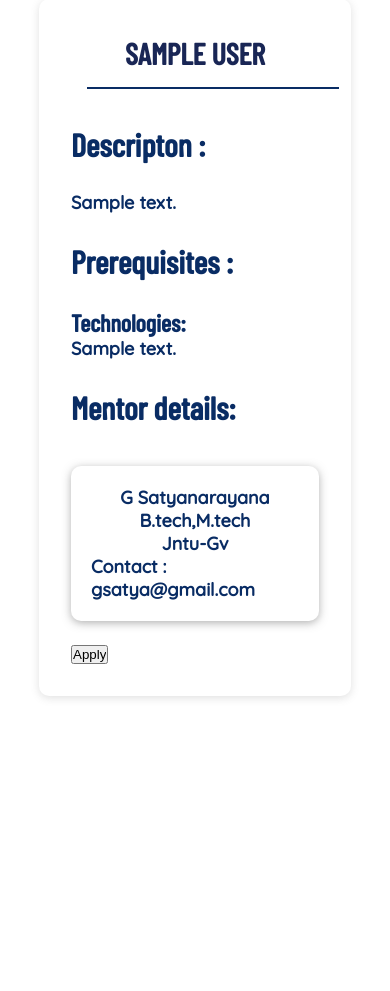
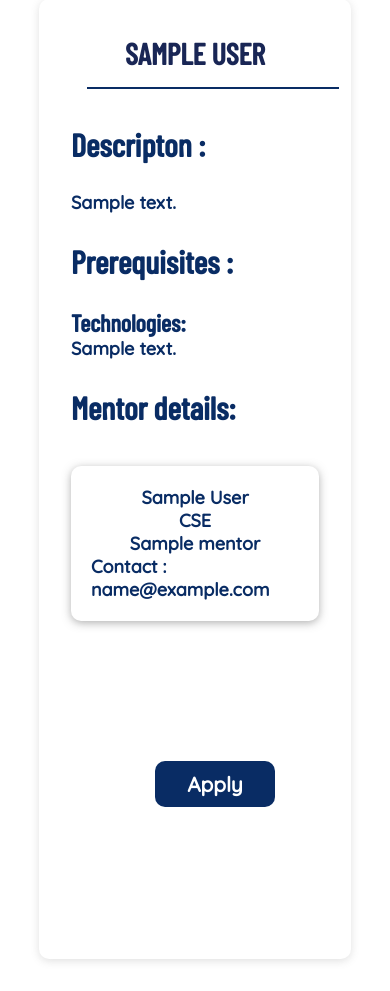
Before and after one commit to YashaswiniJakkam/DigitalHub, a Django app: a page that uses templates/home/navbar.html in a window 390 px wide. Shown: the part 117-1108 px from the top of the page. Before the commit the page ends 816 px from the top, so only its background shows below. Run offline with Django 5.2, Linux system fonts and the light colour scheme; tables that the repository leaves empty hold one stand-in row (values such as "Sample post"); some web fonts are replaced.

Commit message:
added contact and handled problemstatements

```diff
--- a/adminControl/models.py
+++ b/adminControl/models.py
@@ -17,6 +17,7 @@ class ProblemStatements(models.Model):
     students_working_on = models.ManyToManyField(Student, blank=True,related_name='problems')
     mentors_assigned = models.ManyToManyField(Mentor, blank=True, related_name='assigned_problem_statements')
     mentors_applied = models.ManyToManyField('MentorApplication', blank=True, related_name='applied_problem_statements')
+    livelink = models.CharField(verbose_name='live link', blank=True, max_length=100)
 
     def save(self, *args, **kwargs):
         if not self.slug:
--- a/home/static/problemstatements/probst.css
+++ b/home/static/problemstatements/probst.css
@@ -140,4 +140,91 @@ h3 {
         border-right: none;
         text-align: left;
     }
+
+
+.rhs .buttons{
+        padding: 100px;
+        display: flex;
+        flex-direction: column;
+        flex-wrap: wrap;
+        align-items: center;
+
+    }
+
+    .sec-butt button{
+        font-family: "Quicksand";
+        font-size: 2vh;
+        border: none;
+        outline: none;
+        padding: 10px 12px;
+        margin: 20px;
+        border-radius: 10px;
+        background-color: #fff;
+        color: black;
+        border: 4px solid #092c64;
+        cursor: pointer;
+        font-weight: 1100;
+        width: 100%;
+    }
+    .primary-butt input{
+        font-family: "Quicksand";
+        font-size: 3vh;
+        border: none;
+        outline: none;
+        padding: 10px 12px;
+        margin: 20px;
+        border-radius: 10px;
+        background-color: #092c64;
+        color: #fff;
+        font-weight: 300;
+        width: 100%;
+    }
 }
+
+.rhs .buttons{
+    padding: 100px 0;
+    display: flex;
+    justify-content: space-around;
+    align-items: center;
+    font-family: "Quicksand";
+
+}
+
+ .primary-butt input{
+    font-size: 1.3rem;
+    border: none;
+    outline: none;
+    padding: 10px 12px;
+    border-radius: 10px;
+    background-color: #092c64;
+    color: #fff;
+    cursor: pointer;
+    font-family: "Quicksand";
+    font-weight: 900;
+
+}
+.sec-butt button{
+    font-size: 1.2rem;
+    border: none;
+    outline: none;
+    padding: 10px 12px;
+    border-radius: 10px;
+    background-color: #fff;
+    color: black;
+    border: 4px solid #092c64;
+    cursor: pointer;
+    font-weight: 900;
+    font-family: "Quicksand";
+}
+
+.primary-butt button:hover{
+    background-color: #fff;
+    color: #092c64;
+    border: 3px solid #092c64;
+}
+
+
+
+.sec-butt .fa-solid{
+    color: #092c64;
+}
--- a/home/views.py
+++ b/home/views.py
@@ -18,7 +18,8 @@ def problem_statement_detail(request, slug):
 	if request.user.is_authenticated:
 		userrole = request.user.userprofile.role
 	else: userrole = ""
-	context = {'statement':problem_statement,'userrole':userrole}
+	mentors = problem_statement.mentors_assigned.all()
+	context = {'statement':problem_statement,'userrole':userrole,'mentors':mentors}
 	return render(request, 'problemstatements/probst.html', context)
 
 def courses(request):
@@ -34,6 +35,8 @@ def dashboard(request):
 	elif request.user.userprofile.role == "mentor":
 		userdata = Mentor.objects.get(email=user.username)
 		return render(request, "./dashboard/mentor_profile.html",{"data":userdata})
+	else:
+		return render(request, "./dashboard/mentor_profile.html")
 
 @login_required
 def studentProblemStatementRegister(request):
--- a/templates/home/homepage.html
+++ b/templates/home/homepage.html
@@ -156,7 +156,7 @@
         </div>
     </section>
 
-    <footer>
+    <footer id="contact">
         <div class="row">
             <div class="col">
                 <img src="{% static './homepage/./Images/clg-logo.png'%}" alt="logo" class="logo">
--- a/templates/home/navbar.html
+++ b/templates/home/navbar.html
@@ -10,7 +10,7 @@
 		<a href="/problemstatements">Problem Statements</a>
 		<a href="/courses/">Courses</a>
 		<a href="#consultancy">Consultancy</a>
-		<a href="/#gallery">Gallery</a>
+		<a href="/#gallery" >Gallery</a>
 		<a href="/#contact">Contact</a>
 		{% if user.is_authenticated %}
 		<a href="/dashboard">Dashboard</a>
--- a/templates/problemstatements/probst.html
+++ b/templates/problemstatements/probst.html
@@ -49,7 +49,9 @@
             <!-- right -->
             <div class="rhs">
                 <!-- mentor -->
+                {%if mentors%}
                 <h3>Mentor details:</h3>
+                {% for mentor in mentors %}
                 <div class="mentorcard">
                     <div class="card_content">
                         <div class="card_img">
@@ -58,13 +60,26 @@
                             {% endif %}
                         </div>
                         <div class="card_details">
-                            <div class="name">G Satyanarayana</div>
-                            <div class="qual">B.tech,M.tech</div>
-                            <div class="college">Jntu-Gv</div>
-                            <div class="contact">Contact : gsatya@gmail.com</div>
+                            <div class="name">{{mentor.full_name}}</div>
+                            <div class="qual">{{mentor.department}}</div>
+                            <div class="college">{{mentor.college_name}}</div>
+                            <div class="contact">Contact : {{mentor.email}}</div>
                         </div>
                     </div>
                     <div>
+                {% endfor %}
+
+                    {%endif%}
+                        <div class="buttons">
+                            {% if statement.status == "finished" and statement.livelink %}
+                            <div class="sec-butt">
+                                <a href="http://{{statement.livelink}}"><button>View Live <i
+                                            class="fa-solid fa-arrow-up-right-from-square"></i></button></a>
+
+                            </div>
+                            {%else%}
+                            <div class="primary-butt">
+                                <!-- <button>Apply</button> -->
                                 {% if userrole == "mentor" %}
                                 <form action="{% url 'home:mentorApply' %}" method="post">
                                     {% csrf_token %}
@@ -78,6 +93,13 @@
                                     <input type="submit" value="Apply">
                                 </form>
                                 {% endif %}
+                            </div>
+                            {%endif%}
+
+
+
+                        </div>
+
 
 
                     </div>
```
Also changed, not shown: adminControl/migrations/0001_initial.py, authentication/migrations/0001_initial.py. Lines whose indentation alone changed are shown as unchanged.
